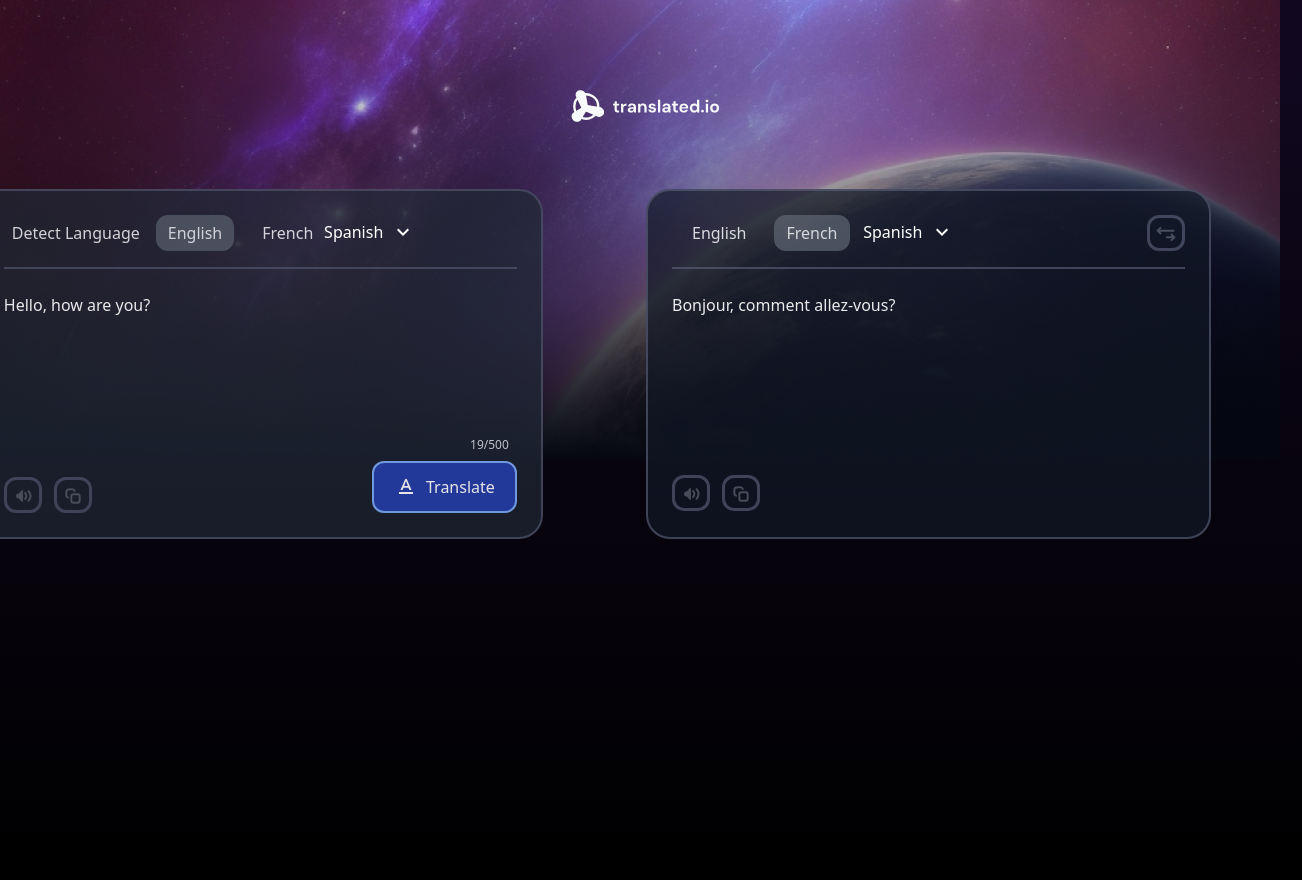
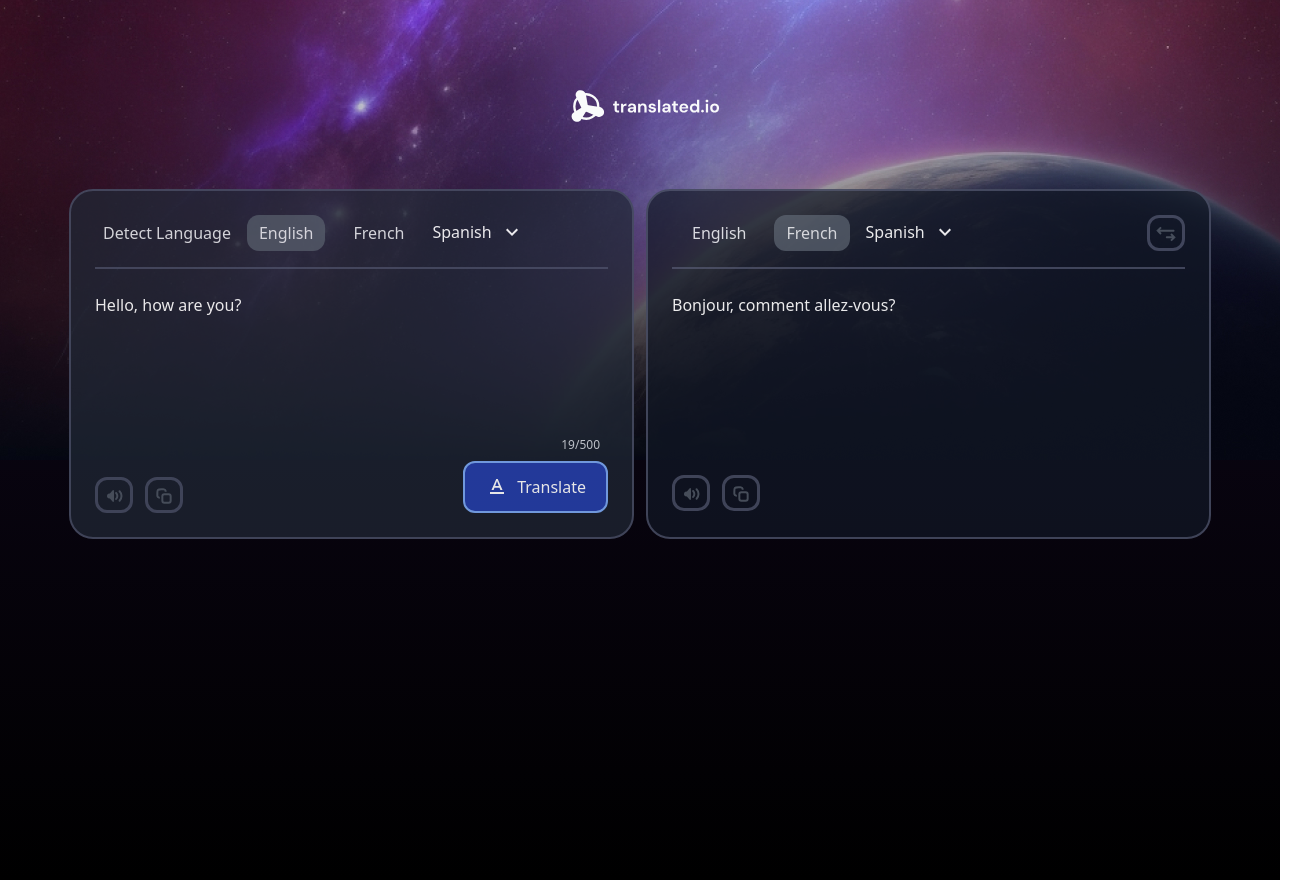
Before and after one commit to Rezzzero/translate-app, a React (Vite) app: page / in a window 1280 px wide. Shown: the whole page, 1302 px wide, since content can reach past the window. Built offline with nearby package versions, Linux system fonts and the light colour scheme.

Commit message:
add dropdown with languages

```diff
--- a/src/App.tsx
+++ b/src/App.tsx
@@ -1,7 +1,6 @@
 import { useState } from "react";
 import logo from "./assets/logo/logo.svg";
 import { TranslateForm } from "./components/TranslateForm";
-import { LanguageDrop } from "./components/LanguageDrop";
 
 export const App = () => {
   const [inputText, setInputText] = useState("Hello, how are you?");
@@ -52,7 +51,6 @@ export const App = () => {
     <div className="container mx-auto mt-20 flex flex-col justify-center text-white">
       <img src={logo} alt="logo" className="w-1/8 mx-auto mb-14" />
       <div className="flex flex-col md:flex-row max-md:mx-auto gap-3 justify-center">
-        <div className="flex relative">
         <TranslateForm
           isInput={true}
           inputText={inputText}
@@ -61,9 +59,6 @@ export const App = () => {
           translateFrom={translateFrom}
           handleSelectLanguage={selectLanguageFrom}
         />
-          <LanguageDrop isInput={true} />
-        </div>
-        <div className="flex relative">
         <TranslateForm
           isInput={false}
           outputText={outputText}
@@ -71,8 +66,6 @@ export const App = () => {
           handleSwitchLanguages={handleSwitchLanguages}
           handleSelectLanguage={selectLanguageTo}
         />
-          <LanguageDrop isInput={false} />
-        </div>
       </div>
     </div>
   );
--- a/src/components/LanguageDrop.tsx
+++ b/src/components/LanguageDrop.tsx
@@ -7,11 +7,7 @@ export const LanguageDrop = ({ isInput }: { isInput: boolean }) => {
     setOpen(!open);
   };
   return (
-    <div
-      className={`absolute top-[26px] ${
-        isInput ? "right-1/3" : "right-[53%]"
-      } relative`}
-    >
+    <div className="relative">
       <button
         onClick={toggleDropDown}
         className="flex items-center gap-2 py-[5px] cursor-pointer"
--- a/src/components/SelectLanguage.tsx
+++ b/src/components/SelectLanguage.tsx
@@ -37,6 +37,7 @@ export const SelectLanguage = ({
         >
           French
         </button>
+        <LanguageDrop isInput={isInput} />
       </div>
       {!isInput && <Icon handleClick={handleSwitchLanguages}>{arrows}</Icon>}
     </div>
```
Lines whose indentation alone changed are shown as unchanged.
